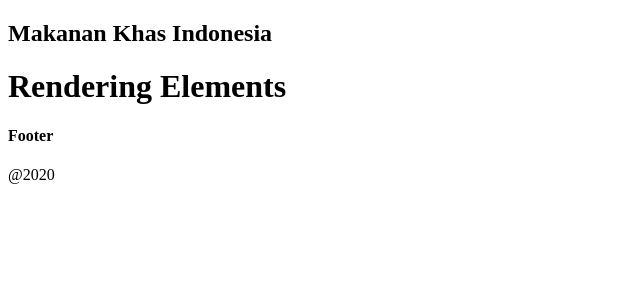
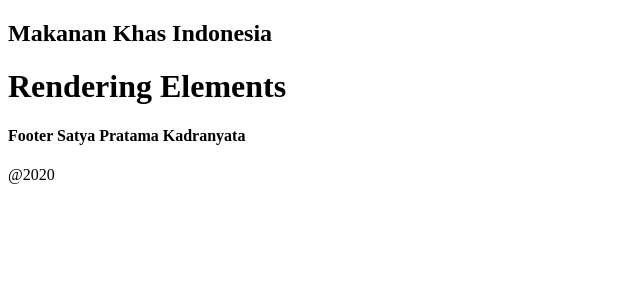
Before and after one commit to satyapratamak/niomic.reactjs, a React (Create React App) app: page / in a window 1280 px wide. Shown: the top 300 px of the page, without its empty margins (0-640 px from the left). Built offline with nearby package versions, Linux system fonts and the light colour scheme.

Commit message:
COMMIT : vid 3-14 done

```diff
--- a/src/Footer.js
+++ b/src/Footer.js
@@ -1,9 +1,10 @@
 import React from "react";
 
 const Footer = () =>{
+  const name = "Satya Pratama Kadranyata";
   return(
     <div>
-      <h4> Footer </h4>
+      <h4> Footer {name} </h4>
       <p>@2020 </p>
     </div>
   )
```
